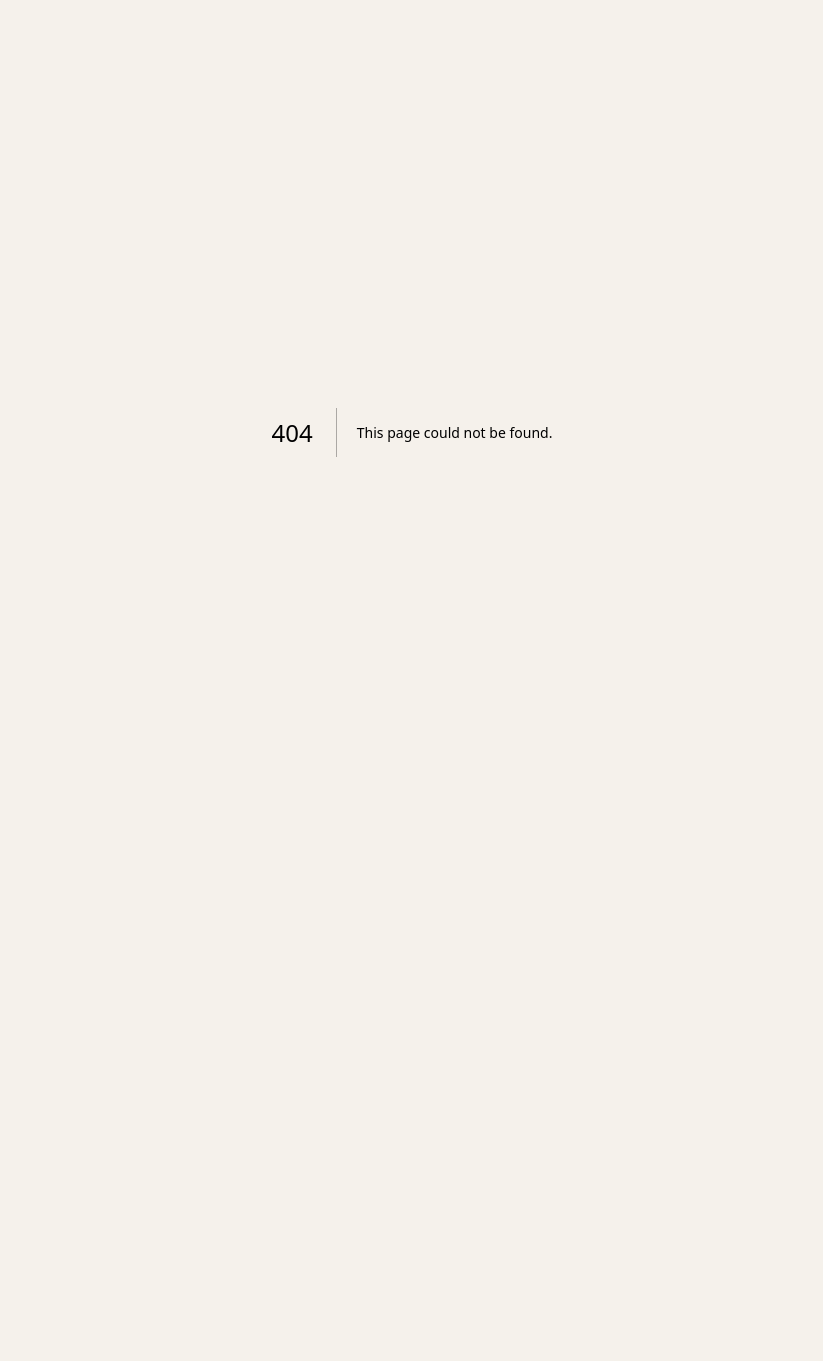
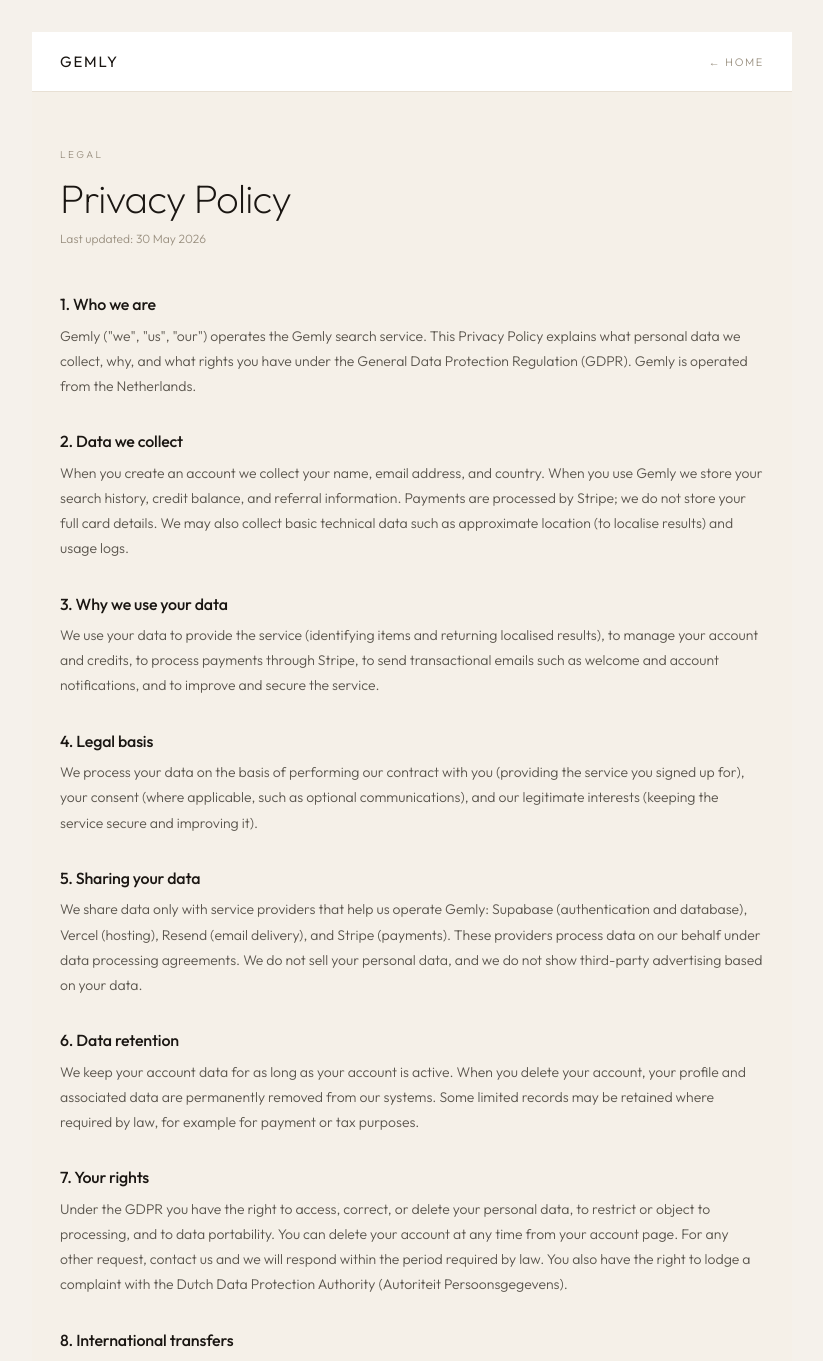
Before and after one commit to danielderkx/Gemly-deploy, a Next.js app: page /privacy in a window 1280 px wide. Before the commit this address had no page. Shown: the top 1361 px of the page, without its empty margins (228-1051 px from the left). Before the commit the page ends 864 px from the top, so only its background shows below. Built offline with nearby package versions, Linux system fonts and the light colour scheme.

Commit message:
Create page.jsx

```diff
--- /dev/null
+++ b/src/app/privacy/page.jsx
@@ -0,0 +1,82 @@
+'use client';
+
+const SECTIONS = [
+  {
+    h: '1. Who we are',
+    p: 'Gemly ("we", "us", "our") operates the Gemly search service. This Privacy Policy explains what personal data we collect, why, and what rights you have under the General Data Protection Regulation (GDPR). Gemly is operated from the Netherlands.',
+  },
+  {
+    h: '2. Data we collect',
+    p: 'When you create an account we collect your name, email address, and country. When you use Gemly we store your search history, credit balance, and referral information. Payments are processed by Stripe; we do not store your full card details. We may also collect basic technical data such as approximate location (to localise results) and usage logs.',
+  },
+  {
+    h: '3. Why we use your data',
+    p: 'We use your data to provide the service (identifying items and returning localised results), to manage your account and credits, to process payments through Stripe, to send transactional emails such as welcome and account notifications, and to improve and secure the service.',
+  },
+  {
+    h: '4. Legal basis',
+    p: 'We process your data on the basis of performing our contract with you (providing the service you signed up for), your consent (where applicable, such as optional communications), and our legitimate interests (keeping the service secure and improving it).',
+  },
+  {
+    h: '5. Sharing your data',
+    p: 'We share data only with service providers that help us operate Gemly: Supabase (authentication and database), Vercel (hosting), Resend (email delivery), and Stripe (payments). These providers process data on our behalf under data processing agreements. We do not sell your personal data, and we do not show third-party advertising based on your data.',
+  },
+  {
+    h: '6. Data retention',
+    p: 'We keep your account data for as long as your account is active. When you delete your account, your profile and associated data are permanently removed from our systems. Some limited records may be retained where required by law, for example for payment or tax purposes.',
+  },
+  {
+    h: '7. Your rights',
+    p: 'Under the GDPR you have the right to access, correct, or delete your personal data, to restrict or object to processing, and to data portability. You can delete your account at any time from your account page. For any other request, contact us and we will respond within the period required by law. You also have the right to lodge a complaint with the Dutch Data Protection Authority (Autoriteit Persoonsgegevens).',
+  },
+  {
+    h: '8. International transfers',
+    p: 'Some of our providers may process data outside the European Economic Area. Where that happens, we rely on appropriate safeguards such as the European Commission’s Standard Contractual Clauses.',
+  },
+  {
+    h: '9. Cookies',
+    p: 'Gemly uses essential cookies and similar technologies needed to keep you logged in and to operate the service. We do not use advertising or third-party tracking cookies.',
+  },
+  {
+    h: '10. Changes',
+    p: 'We may update this policy from time to time. Material changes will be communicated through the app or by email.',
+  },
+  {
+    h: '11. Contact',
+    p: 'For privacy questions or to exercise your rights, contact us at hello@gemly.org.',
+  },
+];
+
+export default function PrivacyPage() {
+  return (
+    <div style={{ minHeight:'100vh', background:'#F5F0E8', fontFamily:"'Outfit',sans-serif", color:'#1A1612' }}>
+      <style>{`
+        @import url('https://fonts.googleapis.com/css2?family=Outfit:wght@200;300;400;500&display=swap');
+        *, *::before, *::after { box-sizing:border-box; margin:0; padding:0; }
+        .nav-link { font-size:11px; font-weight:300; letter-spacing:.15em; text-transform:uppercase; color:#9A9080; text-decoration:none; transition:color .2s; }
+        .nav-link:hover { color:#1A1612; }
+        @media (max-width:640px){ .doc-body { padding:2.5rem 1.5rem !important; } .doc-nav { padding:1rem 1.5rem !important; } }
+      `}</style>
+
+      <div style={{ borderBottom:'1px solid #E8E0D4', background:'#fff' }}>
+        <nav className="doc-nav" style={{ display:'flex', justifyContent:'space-between', alignItems:'center', padding:'1.25rem 1.75rem', maxWidth:760, margin:'0 auto' }}>
+          <a href="/" style={{ fontSize:15, fontWeight:400, letterSpacing:'.12em', textTransform:'uppercase', color:'#1A1612', textDecoration:'none' }}>Gemly</a>
+          <a href="/" className="nav-link">← Home</a>
+        </nav>
+      </div>
+
+      <div className="doc-body" style={{ maxWidth:760, margin:'0 auto', padding:'3.5rem 1.75rem 5rem' }}>
+        <p style={{ fontSize:10, fontWeight:300, letterSpacing:'.25em', textTransform:'uppercase', color:'#9A9080', marginBottom:'0.75rem' }}>Legal</p>
+        <h1 style={{ fontSize:'clamp(28px,5vw,40px)', fontWeight:200, letterSpacing:'-.02em', marginBottom:'0.5rem' }}>Privacy Policy</h1>
+        <p style={{ fontSize:12, fontWeight:300, color:'#9A9080', marginBottom:'3rem' }}>Last updated: 30 May 2026</p>
+
+        {SECTIONS.map((s, i) => (
+          <div key={i} style={{ marginBottom:'2rem' }}>
+            <h2 style={{ fontSize:16, fontWeight:500, marginBottom:'0.6rem', letterSpacing:'-.01em' }}>{s.h}</h2>
+            <p style={{ fontSize:14, fontWeight:300, color:'#5A554D', lineHeight:1.8 }}>{s.p}</p>
+          </div>
+        ))}
+      </div>
+    </div>
+  );
+}
```
